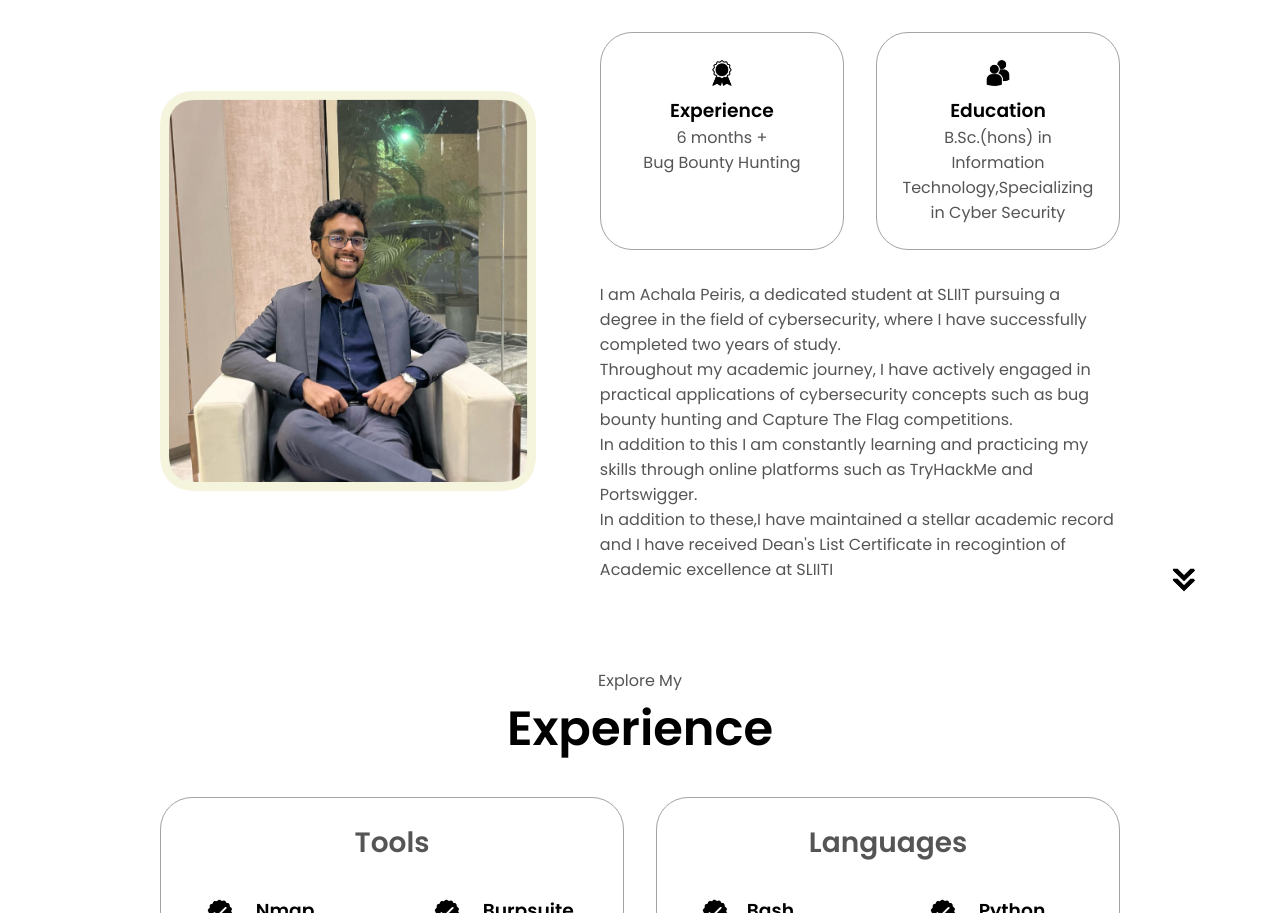
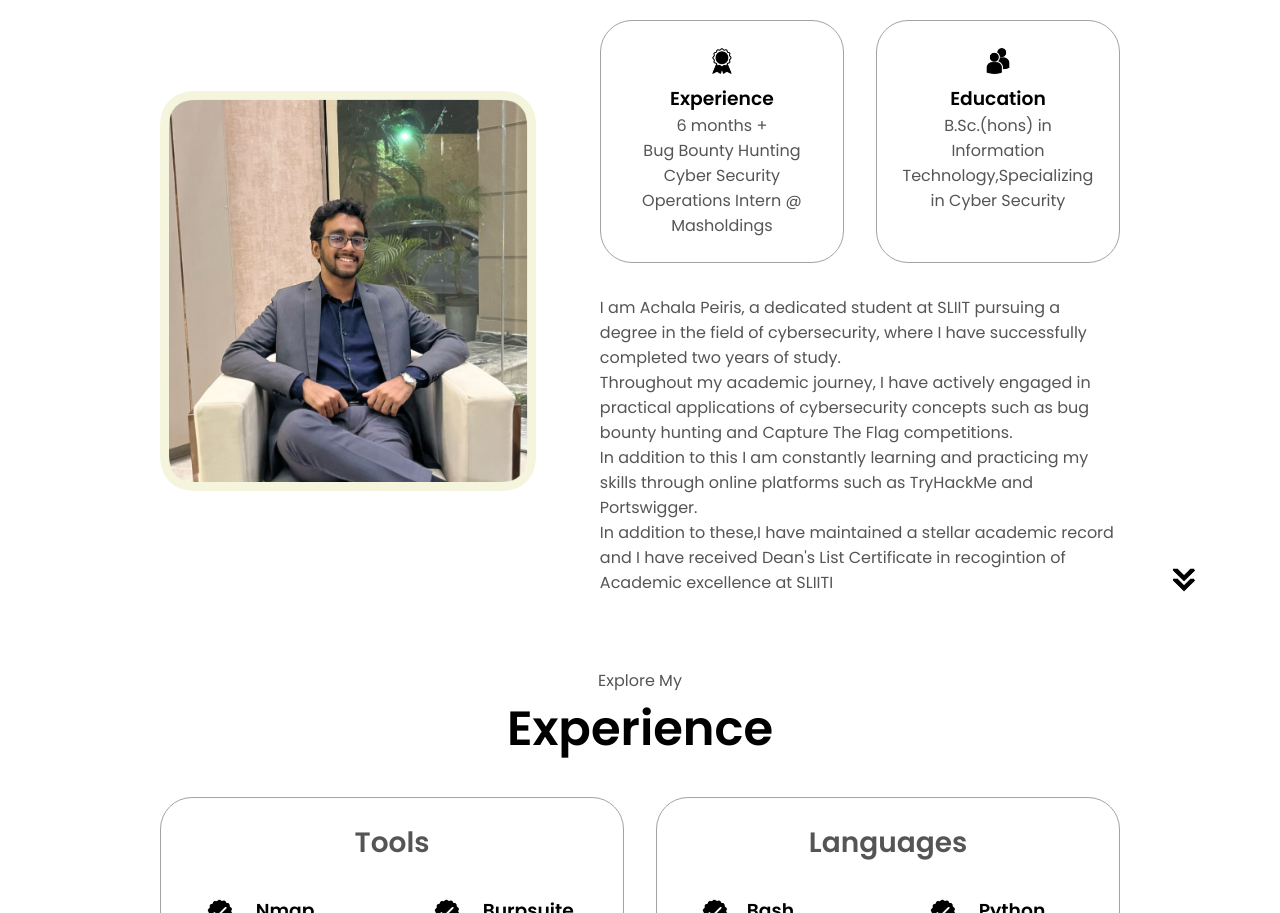
Before and after one commit to Axii03/axii03.github.io, a plain HTML site: page index.html in a window 1280 px wide. Shown: the part 1028-1941 px from the top of the page. Drawn offline with Linux system fonts and the light colour scheme.

Commit message:
Update index.html

```diff
--- a/index.html
+++ b/index.html
@@ -95,7 +95,7 @@
                 class="icon"
               />
               <h3>Experience</h3>
-              <p>6 months + <br />Bug Bounty Hunting</p>
+              <p>6 months + <br />Bug Bounty Hunting<br />Cyber Security Operations Intern @ Masholdings</p>
             </div>
             <div class="details-container">
               <img
```
